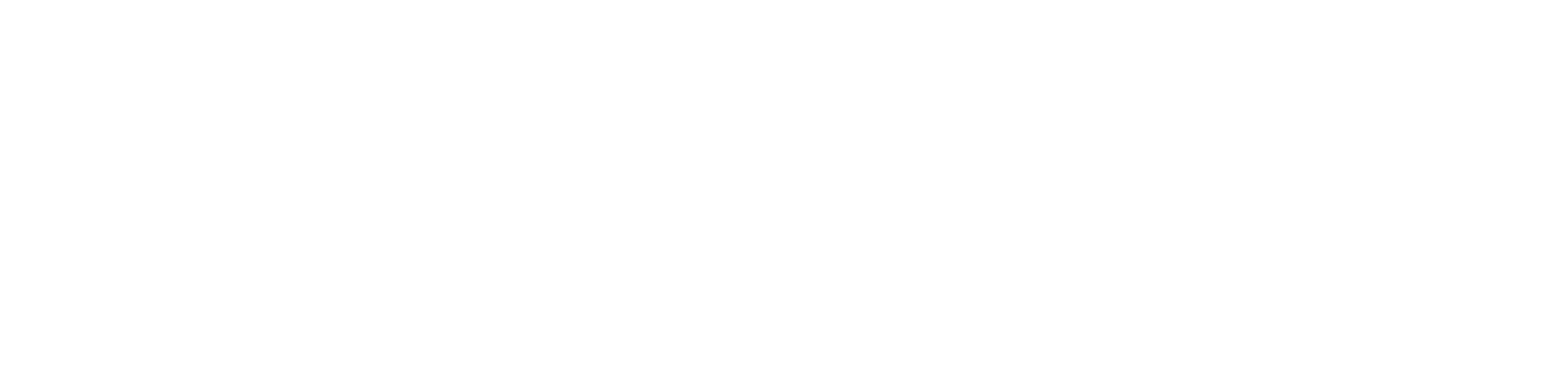
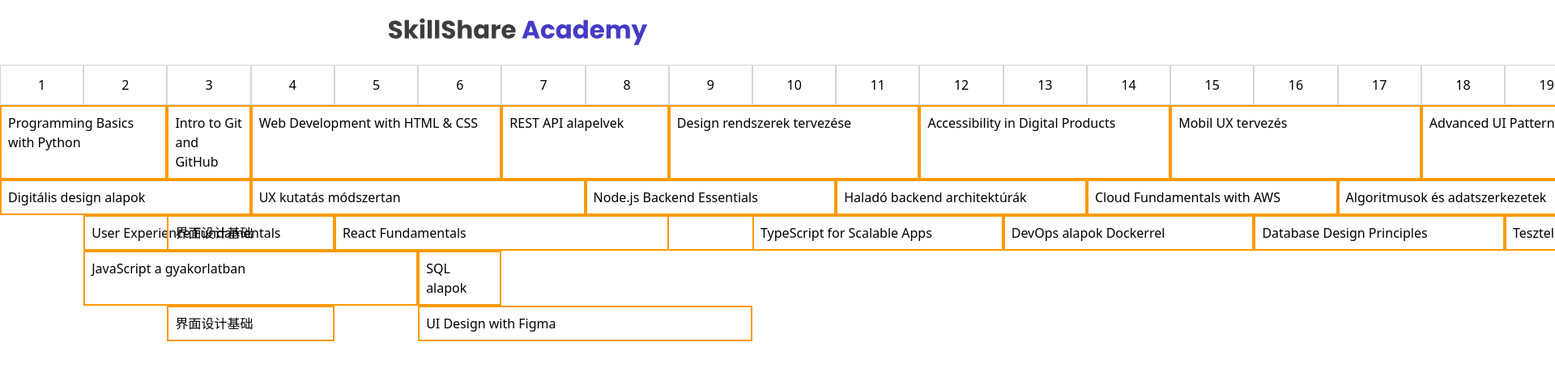
Before and after one commit to Zsuczko/es2027-s17-r1-138, a React (Vite) app in the folder phase-2-src/: page / in a window 1280 px wide. Shown: the top 460 px of the page at 81% size, 1920 px wide, since content can reach past the window. Built offline with nearby package versions, Linux system fonts and the light colour scheme.

Commit message:
Back in busniss, phase 2 rows

```diff
--- a/phase-2-src/src/App.tsx
+++ b/phase-2-src/src/App.tsx
@@ -1,11 +1,57 @@
-import { useEffect } from "react";
+import { useEffect, useState } from "react";
 import { GetJsonInfo } from "./services/apiServices";
+import type { Course } from "./data/model";
 
 function App() {
+  const [courses, setCourses] = useState<Course[][]>([]);
+
   useEffect(() => {
-    GetJsonInfo();
+    const fetchData = async () => {
+      const vami = await GetJsonInfo();
+      setCourses(vami);
+    };
+
+    fetchData();
   }, []);
-  return <></>;
+  return (
+    <>
+      <header className="flex justify-center">
+        <img src="/assets/logo.svg" alt="" className="w-[20em] h-[5em]" />
+      </header>
+      <main>
+        <section className="grid grid-cols-31 auto-rows-auto w-[200em]">
+          {[...Array(31)].map((_, i) => (
+            <p
+              key={i}
+              className="row-start-1 text-center py-3 border border-gray-300"
+            >
+              {i + 1}
+            </p>
+          ))}
+
+          {courses.map((group, groupIndex) =>
+            group.map((course) => {
+              const startDate = new Date(course.startDate).getDate();
+              const endDate = new Date(course.endDate).getDate();
+
+              return (
+                <div
+                  style={{
+                    gridRowStart: groupIndex + 2,
+                    gridColumnStart: startDate,
+                    gridColumnEnd: endDate + 1,
+                  }}
+                  className="border-2 border-amber-500 p-2"
+                >
+                  {course.courseName}
+                </div>
+              );
+            }),
+          )}
+        </section>
+      </main>
+    </>
+  );
 }
 
 export default App;
```
